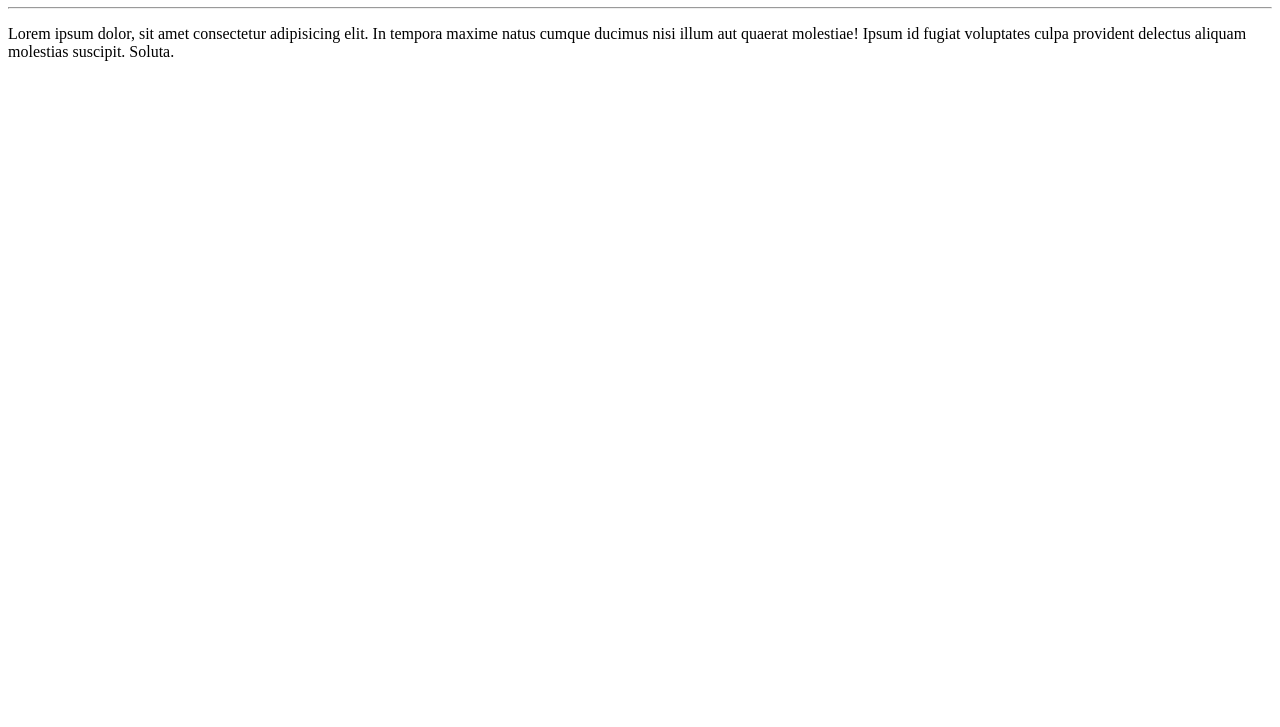
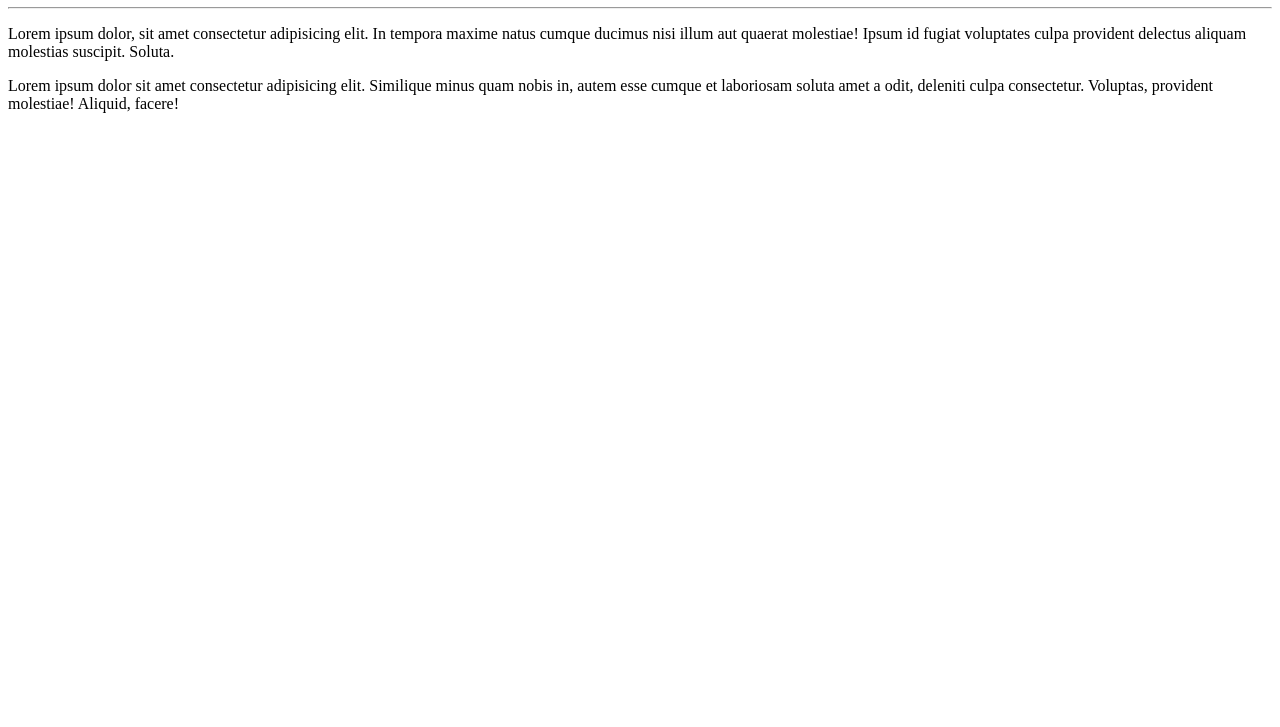
Before and after one commit to JohnataMoreira/curso-em-video, a plain HTML site: page site-exemplo/index.html in a window 1280 px wide. Shown: the part 73-800 px from the top of the page. Drawn offline with Linux system fonts and the light colour scheme.

Commit message:
adicionei um paragrafo

```diff
--- a/site-exemplo/index.html
+++ b/site-exemplo/index.html
@@ -10,5 +10,6 @@
     <hr>
     <p>Lorem ipsum dolor, sit amet consectetur adipisicing elit. In tempora maxime natus cumque ducimus nisi illum aut quaerat molestiae! Ipsum id fugiat voluptates culpa provident delectus aliquam molestias suscipit. Soluta.
     </p>
+    <p>Lorem ipsum dolor sit amet consectetur adipisicing elit. Similique minus quam nobis in, autem esse cumque et laboriosam soluta amet a odit, deleniti culpa consectetur. Voluptas, provident molestiae! Aliquid, facere!</p>
 </body>
 </html>
```
